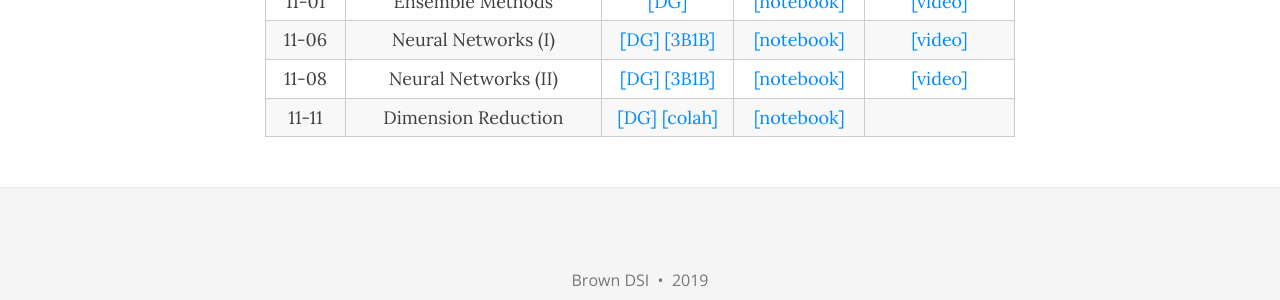
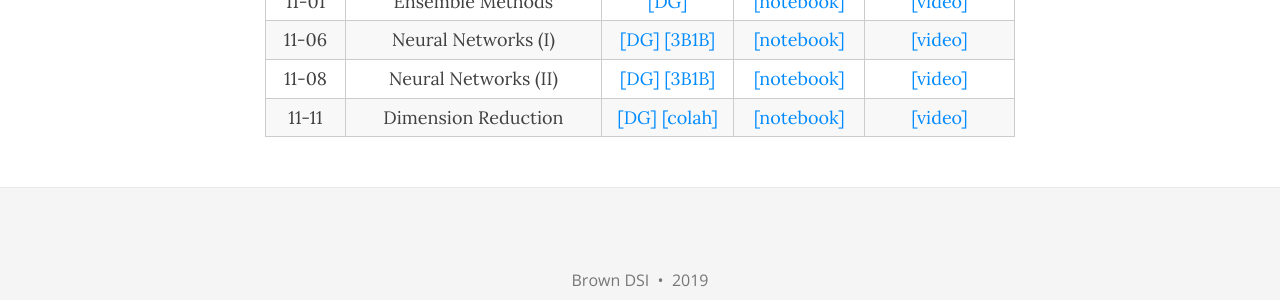
Before and after one commit to data1010/data1010.github.io, a Jekyll site: the page built from class.md, in a window 1280 px wide and 900 px high, scrolled down 1199 px. Shown: the part 527-827 px from the top of the window. Built offline with Jekyll 4.4.1, drawn with Linux system fonts in a browser that asks for light colours; nearby versions of some CDN libraries.

Commit message:
Add video link

```diff
--- a/class.md
+++ b/class.md
@@ -208,7 +208,7 @@ title: Notebooks and videos
       <td style="text-align: center">Dimension Reduction</td>
       <td style="text-align: center"><a href="https://mathigon.org/course/machine-learning/dimension-reduction">[DG]</a>&nbsp;<a href="https://colah.github.io/posts/2014-10-Visualizing-MNIST/">[colah]</a></td>
       <td style="text-align: center"><a href="https://nbviewer.jupyter.org/github/data1010/problem-sets/blob/master/11-11/data1010-11-11.ipynb">[notebook]</a></td>
-      <td style="text-align: center"><a href=""></a></td>
+      <td style="text-align: center"><a href="https://youtu.be/x96OF4Ac2yk">[video]</a></td>
     </tr>
   </tbody>
 </table>
```
